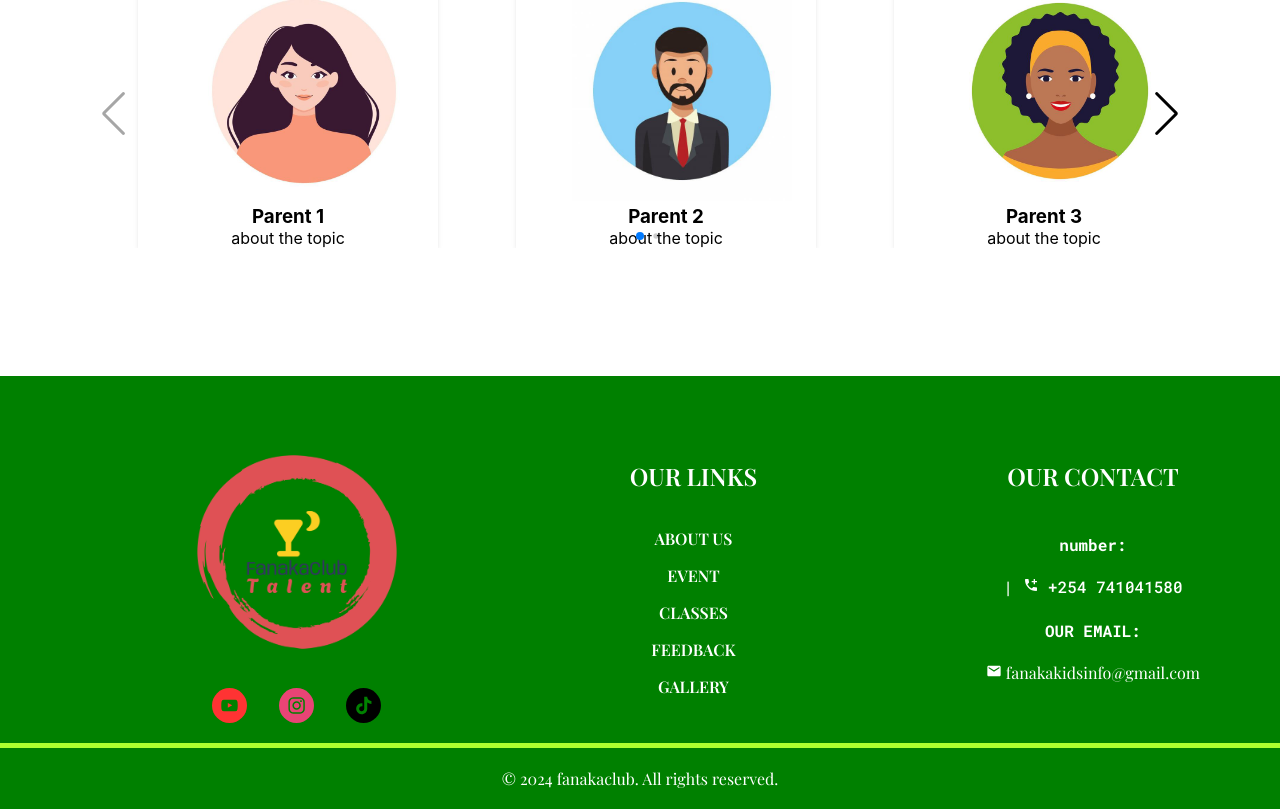
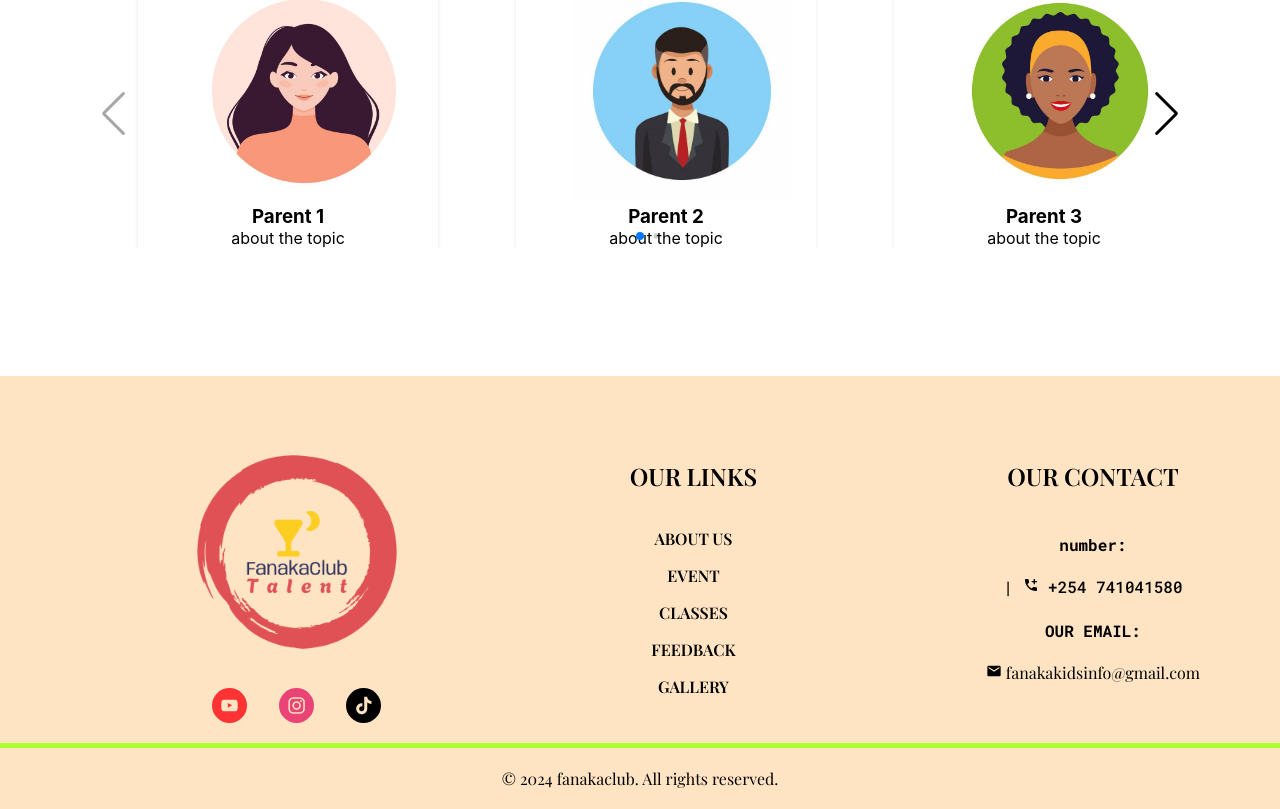
Before and after one commit to tobias-omondi/Fanakakids, a React (Create React App) app in the folder fanakakidstalents/: page / in a window 1280 px wide. Shown: the part 2737-3546 px from the top of the page. Built offline with nearby package versions, Linux system fonts and the light colour scheme; a web font is replaced by a local one.

Commit message:
footer mobile friendly

```diff
--- a/fanakakidstalents/src/components/Footer.css
+++ b/fanakakidstalents/src/components/Footer.css
@@ -6,9 +6,9 @@
     box-sizing: border-box;
 }
 .main-footer{
-    background-color: green;
+    background-color: bisque;
     margin-top: 10%;
-    color: #fff;
+    color: #000;
     display: flex;
     justify-content: space-between;
 }
@@ -34,7 +34,7 @@
    gap: 1rem;
 }
 .links-page h2{
-    color: #ffff;
+    color: #000;
     text-decoration: none;
     padding: 20px 0px 20px;
     font-family: "Playfair Display", serif;
@@ -44,25 +44,20 @@
 
 }
 .links-page a {
-    color: #ffff;
+    color: #000;
     text-decoration: none;
     padding: 20px 0px 20px;
     font-family: "Playfair Display", serif;
     font-optical-sizing: auto;
     font-weight: 600;
     font-style: normal;
-    /* padding: 10px 0px 20px;
-    font-family: "Edu AU VIC WA NT Hand", cursive;
-    font-optical-sizing: auto;
-    font-weight: 500;
-    font-style: normal; */
 }
 .links-page a:hover{
     color: rgb(250, 10, 158);
     border-top-left-radius: 30px;
 }
 .contacts-main h2 {
-    color: #ffff;
+    color: #000;
     text-decoration: none;
     padding: 20px 0px 20px;
     font-family: "Playfair Display", serif;
@@ -82,7 +77,7 @@
     font-style: normal;
 }
 .email-container a {
-    color: #ffff;
+    color: #000;
     text-decoration: none;
     padding: 20px 0px 20px;
     font-family: "Playfair Display", serif;
--- a/fanakakidstalents/src/components/Footer.js
+++ b/fanakakidstalents/src/components/Footer.js
@@ -39,7 +39,7 @@ const Footer = () => {
         </div>
       </div>
     </div>
-    <p style={{color:'white', textAlign:'center', backgroundColor:'green', marginTop:'5px'}}>&copy; {currentYear} fanakaclub. All rights reserved.</p>
+    <p style={{color:'#000', textAlign:'center', backgroundColor:'bisque', marginTop:'5px'}}>&copy; {currentYear} fanakaclub. All rights reserved.</p>
     </div>
   );
 }
```
